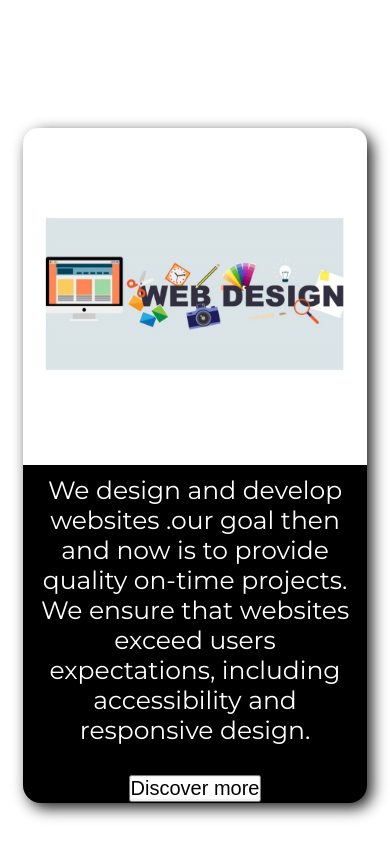
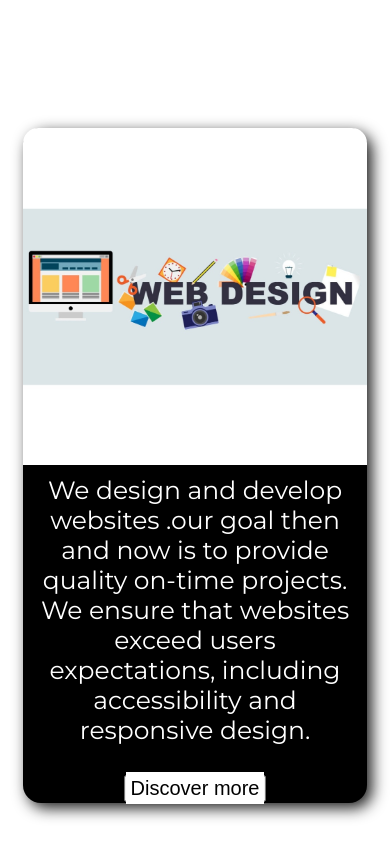
Before and after one commit to Kunal-a/cyril-website, a plain HTML site: page index.html in a window 390 px wide. Shown: the part 2520-3364 px from the top of the page. Drawn offline with nearby package versions, Linux system fonts and the light colour scheme; a web font is replaced by a local one.

Commit message:
fourth commit

```diff
--- a/style.css
+++ b/style.css
@@ -424,7 +424,7 @@
 
 
 .card-image{
-    background-image: url(img/webnew.jpg)  ;
+    background-image: url(/img/service.jpg)  ;
    justify-content: left;
    width: 88vw;
    height : 40vh;
@@ -482,6 +482,7 @@
     background-color: white;
     color: black;
     font-size: 20px;
+    padding: 5px;
 
 }
 .about{
@@ -801,7 +802,7 @@
      min-height: 70vh;
      padding: 0px ;
       display: flex;
-      width: 64.9vw;
+      width: 395px;
      height: 124vh;
        justify-content: center;
       align-items: center ;
```
Also changed, not shown: img/service.jpg (added), img/wd.jpg (added).
